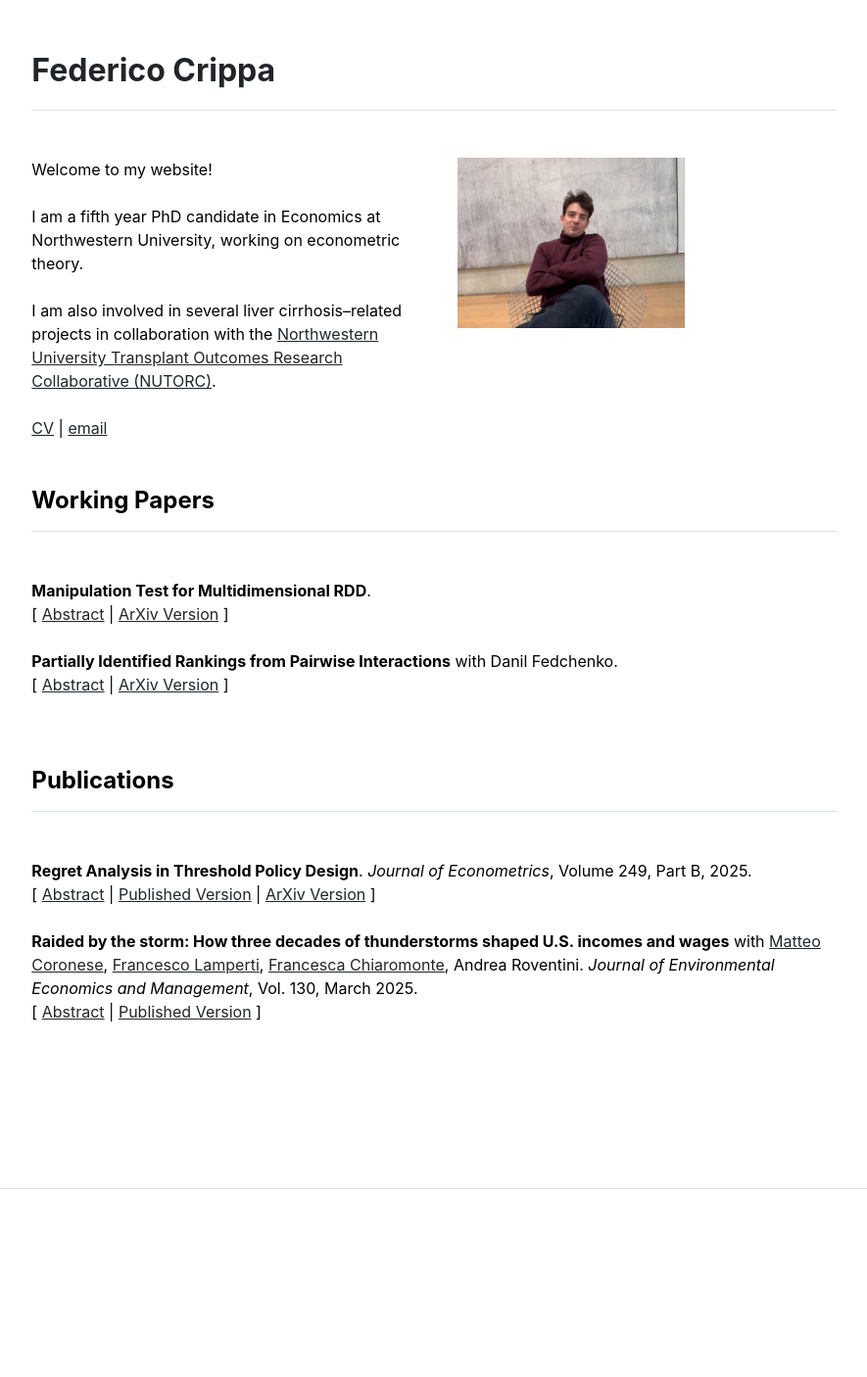
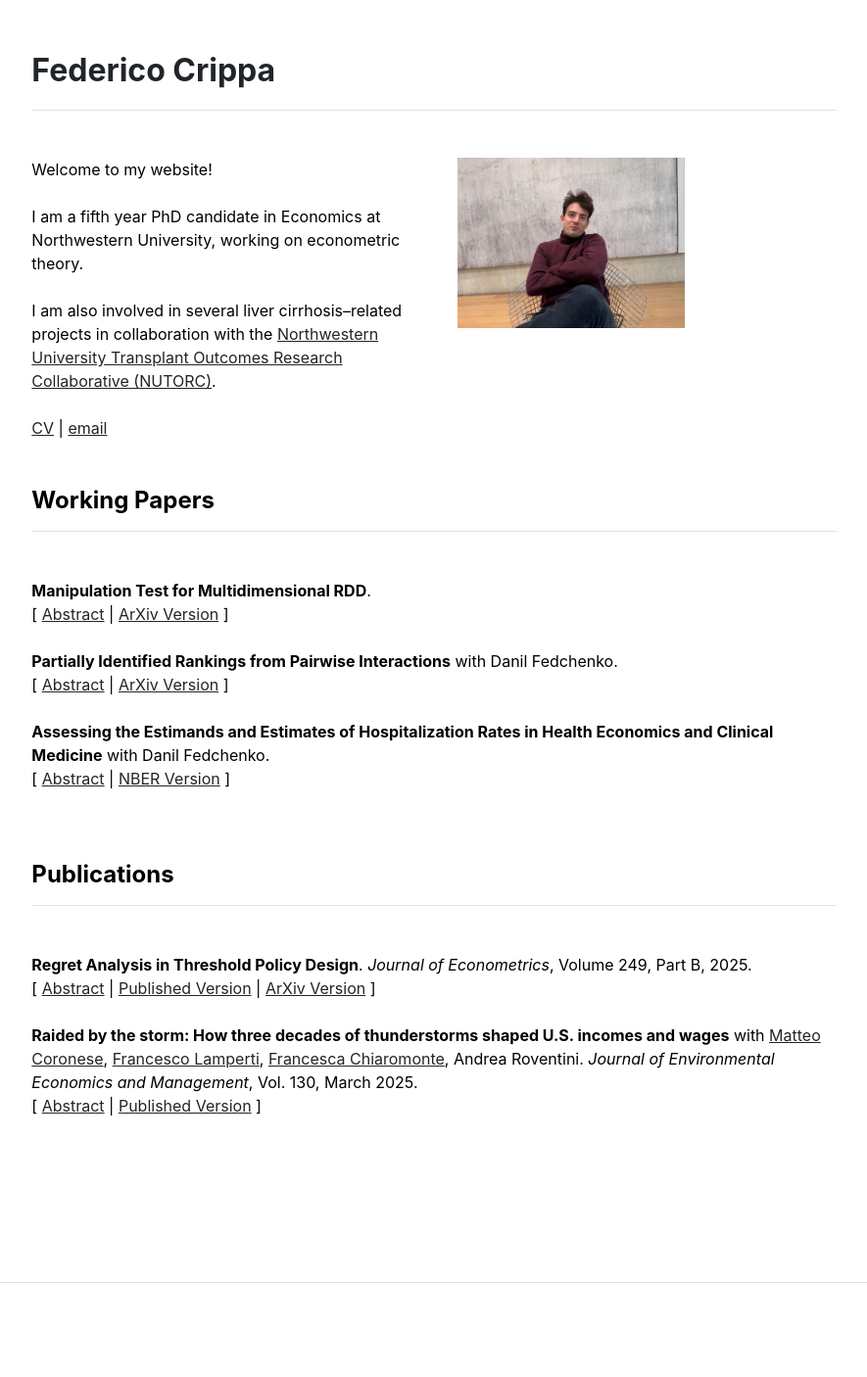
Before and after one commit to fedecrp/fedecrp.github.io, a Jekyll site: the page built from index.md, in a window 1280 px wide. Shown: the whole page at 98% size, without its empty margins (197-1082 px from the left). Built offline with Jekyll 4.4.1, drawn with Linux system fonts in a browser that asks for light colours; before the commit the page ends 1310 px from its top, so only the background shows below that.

Commit message:
Update working_papers.html

```diff
--- a/_includes/working_papers.html
+++ b/_includes/working_papers.html
@@ -43,6 +43,26 @@
         </div>
       </li>
 
+      <!-- Third working paper -->
+      <li class="mb-4">
+        <div>
+          <strong>Assessing the Estimands and Estimates of Hospitalization Rates in Health Economics and Clinical Medicine</strong> with Danil Fedchenko.
+        </div>
+        <div>
+          [
+          <a href="#" class="abstract-toggle" data-target="abs4"
+             style="text-decoration: underline; color: #007bff;">Abstract</a>
+          |
+          <a href="https://arxiv.org/abs/2410.18272" target="_blank">NBER Version</a>
+          ]
+        </div>
+        <div id="abs4" class="abstract-content mt-2" style="display: none; text-align: justify;">
+          <p>
+          Even though data on hospital admissions are widely used in health research, hospitalization-related quantities measured using these data are not always clearly conceptualized. Consequently, estimators of these quantities can have unclear rationales and undesirable properties. We evaluate three rate estimators for measuring hospitalization-related quantities that are of interest in health economics and clinical medicine subspecialities. Using the Grossman human capital model, we motivate the importance of measuring healthy time. We show that an upper bound on healthy time can be calculated using lengths of hospital stay without assumptions about health status outside the hospital. We find that an admission rate conventionally used in clinical research is a patient follow-up time weighted average that lacks a clear basis for the weights. We evaluate the Centers for Medicare and Medicaid Services (CMS) use of risk-standardized readmission rates to penalize hospitals under the Hospital Readmissions Reduction Program (HRRP) and find that it may inadvertently conflict with disease-specific care aimed at reducing mortality risk. We show that risk-standardized rates can be sensitive to patient case mix, potentially leading to hospital rankings that do not reflect hospital quality. We also summarize debates regarding the effectiveness of risk-standardized readmission rates in reducing readmissions.
+          </p>
+        </div>
+      </li>
+
     </ul>
   </div>
 </div>
```
